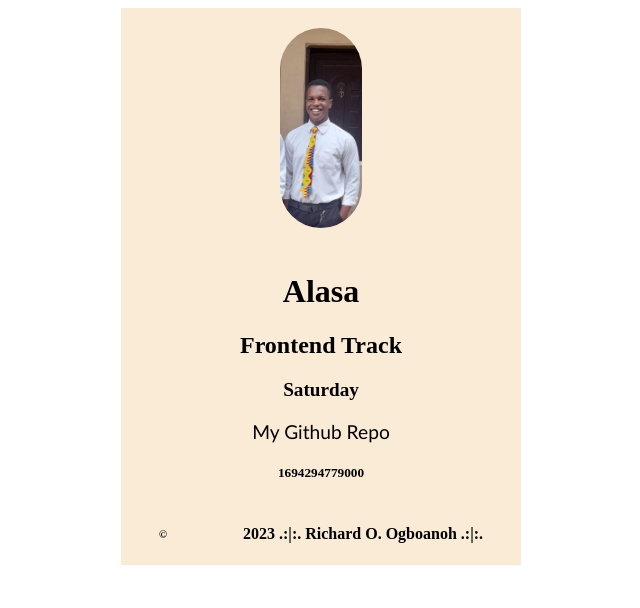
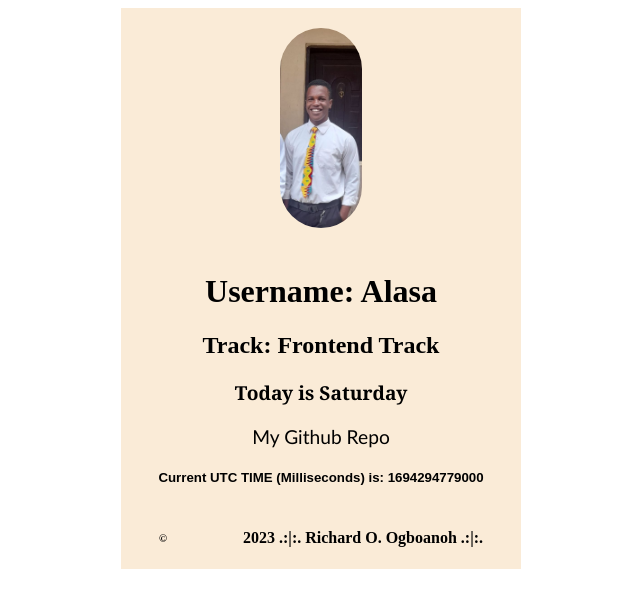
Before and after one commit to devalasa/hnginternship, a plain HTML site: page index.html in a window 1280 px wide. Shown: the whole page, without its empty margins (319-959 px from the left). Drawn offline with Linux system fonts and the light colour scheme.

Commit message:
final update on hng stage 1

```diff
--- a/index.html
+++ b/index.html
@@ -13,10 +13,10 @@
             <a data-testid="slackDisplayImage" href="index.html">
                 <img class="image" src="slackImage.jpg" alt="Alasa">
             </a>
-            <h1 data-testid="slackUserName">Alasa</h1>
+            <h1 data-testid="slackUserName">Username: Alasa</h1>
         </header>
     <main>
-        <h2 data-testid="myTrack">Frontend Track</h2>
+        <h2 data-testid="myTrack">Track: Frontend Track</h2>
         <p class="date", data-testid="currentDayOfTheWeek"></p>
         <a class="repo", href="https://github.com/devalasa/hnginternship", data-testid="githubURL">My Github Repo</a>
         <h5 class="utc-time", data-testid="currentUTCTime"></h5>
@@ -39,14 +39,14 @@
     let d = new Date();
     let year = d.getFullYear()
     let dayName = daynames[d.getDay()];
-    let fulldate = `${dayName}`;
+    let fulldate = `Today is ${dayName}`;
     document.querySelector(".date").textContent = fulldate;
     let copyYear = `${year} .:|:. Richard O. Ogboanoh .:|:.`;
     document.querySelector(".copy").textContent = copyYear;
 function updateTime() {
     let currentTime = new Date();
     let currentUTCTime = currentTime.getTime();
-    document.querySelector(".utc-time").textContent = `${currentUTCTime}`;
+    document.querySelector(".utc-time").textContent = `Current UTC TIME (Milliseconds) is: ${currentUTCTime}`;
 }
 setInterval(updateTime, 1);
     </script>
--- a/style.css
+++ b/style.css
@@ -17,6 +17,10 @@ p {
     font-family: 'Times New Roman', Times, serif;
 }
 
+.date {
+    font-family: Georgia, 'Times New Roman', Times, serif;
+}
+
 .repo {
     color: black;
     text-decoration: none;
@@ -24,6 +28,10 @@ p {
     font-family: 'Gill Sans', 'Gill Sans MT', Calibri, 'Trebuchet MS', sans-serif;
 }
 
+.utc-time {
+    font-family: Arial, Helvetica, sans-serif;
+}
+
 footer {
     display: flex;
     justify-content: space-around;
```
